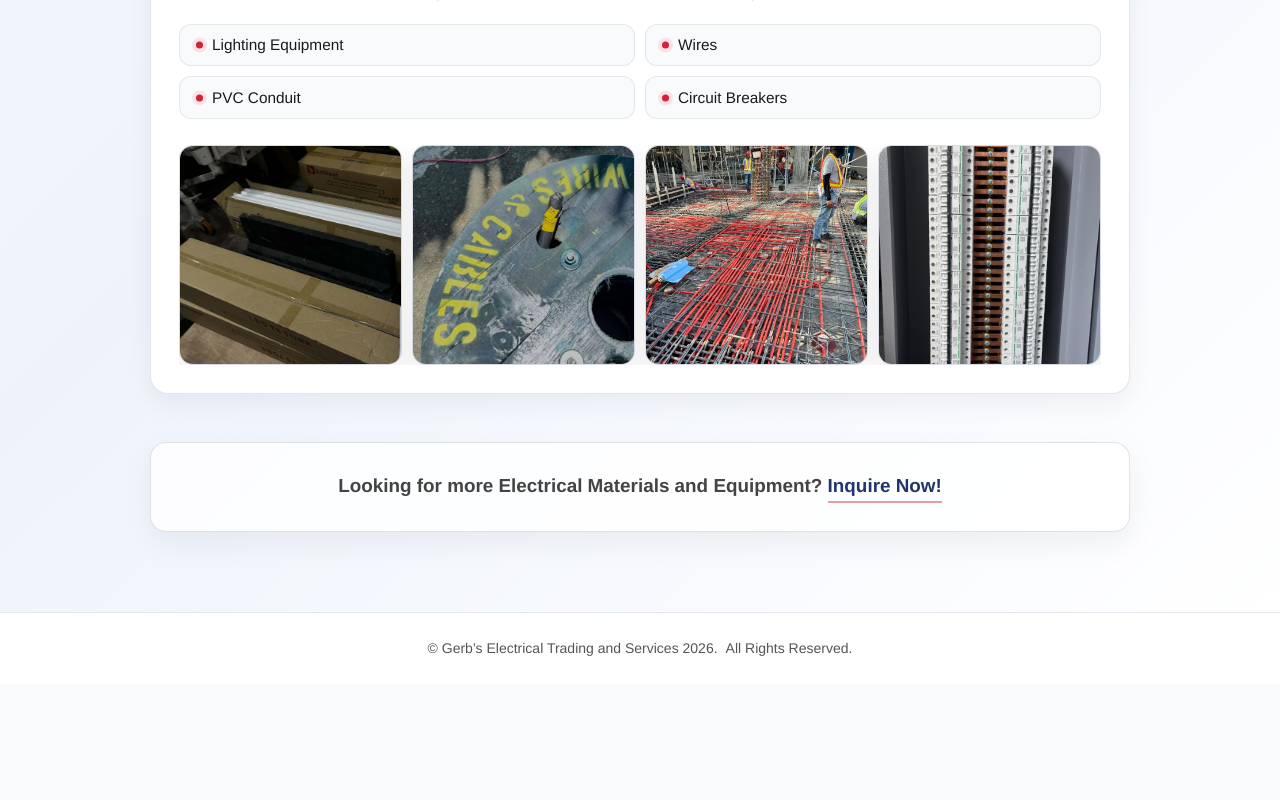
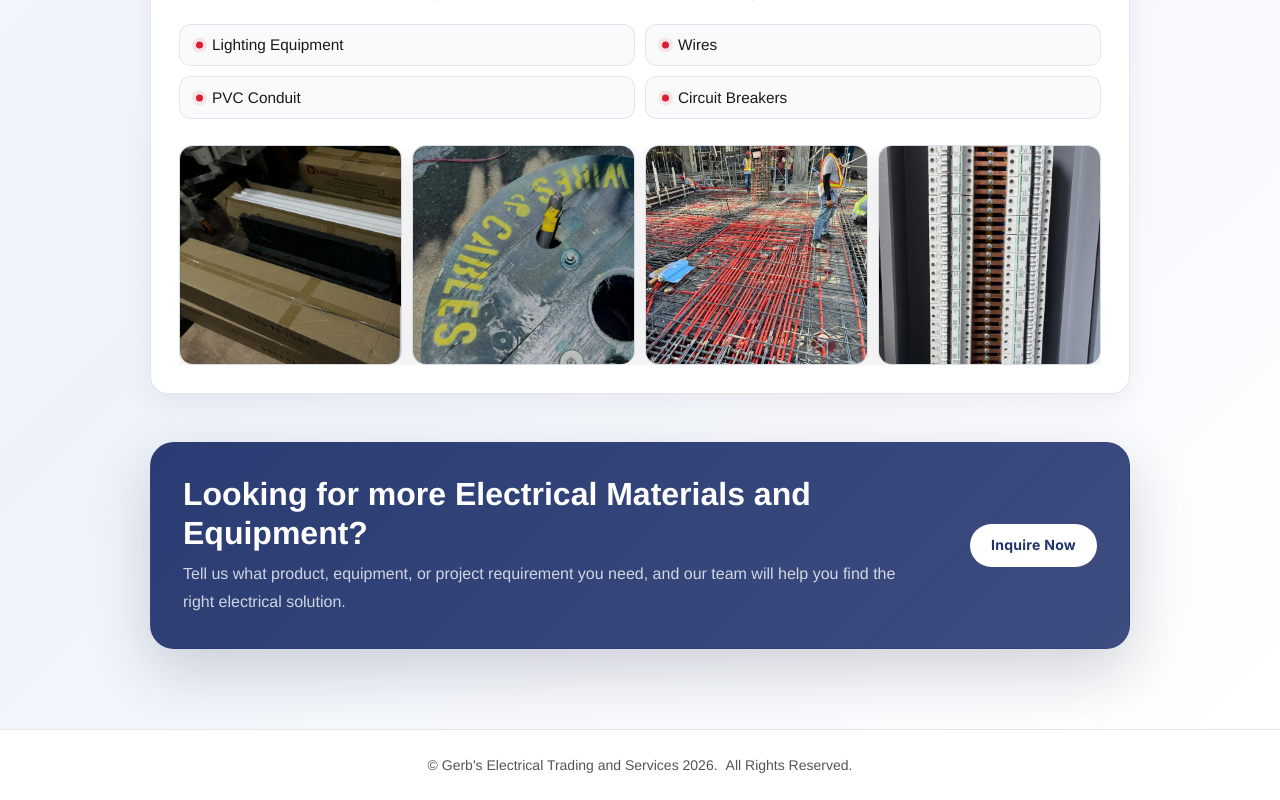
Before and after one commit to mickolapuz/Gerbs-Electrical-Website, a React (Vite) app: page /products/electrical-materials-and-equipment in a window 1280 px wide. Shown: the part 1035-1835 px from the top of the page. Before the commit the page ends 1719 px from the top, so only its background shows below. Built offline with nearby package versions, Linux system fonts and the light colour scheme.

Commit message:
Changed CTA styles

```diff
--- a/src/pages/Brands/BrandsPage.tsx
+++ b/src/pages/Brands/BrandsPage.tsx
@@ -460,7 +460,7 @@ const BrandsPage = ({ content }: BrandsPageProps) => {
                 sx={styles.ctaButton}
                 aria-label="Contact Gerbs Electrical Trading and Services"
               >
-                Request a Quote
+                Inquire Now
               </Button>
             </Box>
           </Box>
--- a/src/pages/ElectricalMaterialsAndEquipmentPage.tsx
+++ b/src/pages/ElectricalMaterialsAndEquipmentPage.tsx
@@ -1,5 +1,5 @@
-import { Box, Typography } from "@mui/material";
-import { Link } from "react-router";
+import { Box, Button, Typography } from "@mui/material";
+import { Link as RouterLink } from "react-router";
 
 import img1 from "../assets/Products/ElectricalMaterialsAndEquipment/1.jpg";
 import img2 from "../assets/Products/ElectricalMaterialsAndEquipment/2.jpg";
@@ -106,6 +106,7 @@ const styles = {
     background:
       "linear-gradient(135deg, #F9FAFB 0%, #EEF3FB 48%, #FFFFFF 100%)",
   },
+
   section: {
     width: "100%",
     height: "100%",
@@ -115,12 +116,14 @@ const styles = {
     alignItems: "center",
     justifyContent: "center",
   },
+
   content: {
     width: "100%",
     maxWidth: 980,
     mx: "auto",
     px: { xs: 2.5, sm: 3, md: 0 },
   },
+
   eyebrow: {
     mb: 1.25,
     color: "#D71F36",
@@ -129,6 +132,7 @@ const styles = {
     letterSpacing: "0.16em",
     textTransform: "uppercase",
   },
+
   title: {
     mb: 2,
     color: "#22346E",
@@ -141,6 +145,7 @@ const styles = {
     lineHeight: 1.08,
     letterSpacing: "-0.035em",
   },
+
   description: {
     maxWidth: 860,
     mb: { xs: 4, md: 5 },
@@ -148,6 +153,7 @@ const styles = {
     fontSize: { xs: "0.98rem", md: "1.05rem" },
     lineHeight: 1.8,
   },
+
   group: {
     mb: { xs: 4, md: 5 },
     p: { xs: 2.25, sm: 3, md: 3.5 },
@@ -157,6 +163,7 @@ const styles = {
     boxShadow: "0 10px 28px rgba(15, 23, 42, 0.055)",
     position: "relative",
     overflow: "hidden",
+
     "&::before": {
       content: '""',
       position: "absolute",
@@ -166,13 +173,16 @@ const styles = {
       height: "4px",
       background: "linear-gradient(90deg, #22346E 0%, #D71F36 100%)",
     },
+
     "&:last-of-type": {
       mb: 0,
     },
   },
+
   groupHeader: {
     mb: 2.5,
   },
+
   groupTitle: {
     mb: 0.75,
     color: "#22346E",
@@ -181,12 +191,14 @@ const styles = {
     lineHeight: 1.25,
     letterSpacing: "-0.02em",
   },
+
   groupDescription: {
     maxWidth: 760,
     color: "rgba(26, 26, 26, 0.68)",
     fontSize: { xs: "0.9rem", md: "0.96rem" },
     lineHeight: 1.65,
   },
+
   productList: {
     m: 0,
     mb: { xs: 2.75, md: 3.25 },
@@ -199,6 +211,7 @@ const styles = {
     },
     gap: { xs: 1, sm: 1.25 },
     color: "#1A1A1A",
+
     "& li": {
       position: "relative",
       minHeight: 42,
@@ -214,6 +227,7 @@ const styles = {
       lineHeight: 1.45,
       fontWeight: 500,
     },
+
     "& li::before": {
       content: '""',
       position: "absolute",
@@ -227,10 +241,12 @@ const styles = {
       boxShadow: "0 0 0 4px rgba(215, 31, 54, 0.1)",
     },
   },
+
   figure: {
     m: 0,
     width: "100%",
   },
+
   imageGrid: {
     width: "100%",
     maxWidth: "100%",
@@ -243,6 +259,7 @@ const styles = {
     gap: 1.25,
     overflow: "hidden",
   },
+
   imageCell: {
     minWidth: 0,
     height: { xs: 150, sm: 190, md: 220 },
@@ -253,6 +270,7 @@ const styles = {
     border: "1px solid rgba(34, 52, 110, 0.12)",
     boxShadow: "0 10px 24px rgba(15, 23, 42, 0.08)",
   },
+
   image: {
     display: "block",
     width: "100%",
@@ -260,40 +278,65 @@ const styles = {
     maxWidth: "100%",
     objectFit: "cover",
     transition: "transform 220ms ease",
+
     "&:hover": {
       transform: "scale(1.035)",
     },
   },
-  inquiryCta: {
+
+  ctaSection: {
     mt: { xs: 5, md: 6 },
-    p: { xs: 2.5, sm: 3, md: 3.5 },
-    borderRadius: "16px",
-    border: "1px solid rgba(34, 52, 110, 0.14)",
-    backgroundColor: "rgba(255, 255, 255, 0.82)",
-    boxShadow: "0 12px 32px rgba(15, 23, 42, 0.06)",
-    textAlign: "center",
   },
-  inquiryText: {
-    color: "rgba(26, 26, 26, 0.82)",
-    fontSize: { xs: "1rem", sm: "1.1rem", md: "1.18rem" },
-    fontWeight: 600,
-    lineHeight: 1.6,
+
+  ctaBox: {
+    borderRadius: "24px",
+    p: { xs: 3, md: 4 },
+    border: "1px solid rgba(34,52,110,0.10)",
+    background:
+      "linear-gradient(135deg, rgba(34,52,110,0.96), rgba(34,52,110,0.88))",
+    color: "#FFFFFF",
+    boxShadow: "0 22px 60px rgba(15,23,42,0.18)",
   },
-  inquiryLink: {
-    display: "inline-flex",
+
+  ctaContent: {
+    display: "flex",
+    flexDirection: { xs: "column", md: "row" },
+    alignItems: { xs: "flex-start", md: "center" },
+    justifyContent: "space-between",
+    gap: 3,
+  },
+
+  ctaTitle: {
+    fontWeight: 800,
+    lineHeight: 1.2,
+    fontSize: { xs: "1.45rem", md: "2rem" },
+  },
+
+  ctaDescription: {
+    mt: 1,
+    maxWidth: 720,
+    color: "rgba(255,255,255,0.78)",
+    lineHeight: 1.75,
+  },
+
+  ctaButton: {
+    width: { xs: "100%", sm: "fit-content" },
+    borderRadius: "999px",
+    px: 3,
+    py: 1.2,
+    textTransform: "none",
+    fontWeight: 800,
     color: "#22346E",
-    fontWeight: 800,
-    textDecoration: "none",
-    borderBottom: "2px solid rgba(215, 31, 54, 0.45)",
-    transition: "color 180ms ease, border-color 180ms ease",
+    backgroundColor: "#FFFFFF",
+    whiteSpace: "nowrap",
+
     "&:hover": {
-      color: "#D71F36",
-      borderBottomColor: "#D71F36",
+      backgroundColor: "#F8FAFC",
     },
+
     "&:focus-visible": {
-      outline: "3px solid rgba(34, 52, 110, 0.22)",
+      outline: "3px solid rgba(255,255,255,0.45)",
       outlineOffset: "4px",
-      borderRadius: "4px",
     },
   },
 };
@@ -376,16 +419,34 @@ const ElectricalMaterialsAndEquipmentPage = () => {
           ))}
 
           <Box
-            component="aside"
-            aria-label="Electrical materials and equipment inquiry"
-            sx={styles.inquiryCta}
+            component="section"
+            aria-label="Electrical materials and equipment product inquiry"
+            sx={styles.ctaSection}
           >
-            <Typography component="p" sx={styles.inquiryText}>
-              Looking for more Electrical Materials and Equipment?{" "}
-              <Box component={Link} to="/#contact-us" sx={styles.inquiryLink}>
-                Inquire Now!
+            <Box sx={styles.ctaBox}>
+              <Box sx={styles.ctaContent}>
+                <Box>
+                  <Typography component="h2" sx={styles.ctaTitle}>
+                    Looking for more Electrical Materials and Equipment?
+                  </Typography>
+
+                  <Typography component="p" sx={styles.ctaDescription}>
+                    Tell us what product, equipment, or project requirement you
+                    need, and our team will help you find the right electrical
+                    solution.
+                  </Typography>
+                </Box>
+
+                <Button
+                  component={RouterLink}
+                  to="/#contact-us"
+                  sx={styles.ctaButton}
+                  aria-label="Inquire about more electrical materials and equipment"
+                >
+                  Inquire Now
+                </Button>
               </Box>
-            </Typography>
+            </Box>
           </Box>
         </Box>
       </Box>
```
